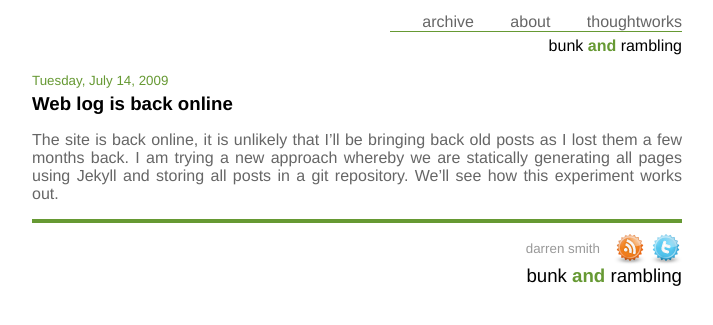
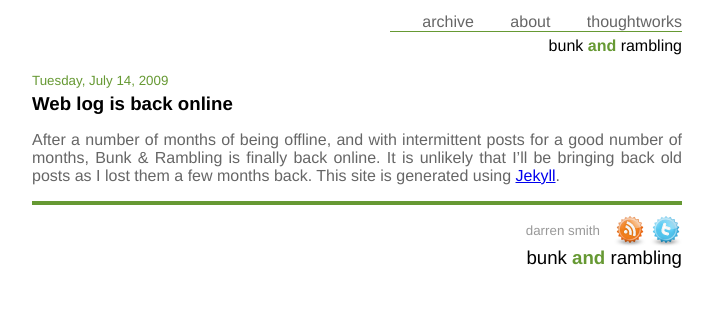
Before and after one commit to drnsmth/bunkandrambling.com, a Jekyll site: the page built from _posts/2009-07-14-web-log-back-online.markdown, in a window 1280 px wide. Shown: the top 325 px of the page, without its empty margins (283-996 px from the left). Built offline with Jekyll 4.4.1, drawn with Linux system fonts in a browser that asks for light colours; Markdown is read by kramdown in place of the engine named in the settings.

Commit message:
fixed layout problem and reworded first post

```diff
--- a/_layouts/post.html
+++ b/_layouts/post.html
@@ -25,7 +25,7 @@
       <h1 class="publication-date">{{ page.date | date: "%A, %B %d, %Y" }}</h1>
       <h1>{{ page.title }}</h1>
       <div>
-	{{ page.content }}
+	{{ content }}
       </div>
     </div>
   </div>
--- a/_posts/2009-07-14-web-log-back-online.markdown
+++ b/_posts/2009-07-14-web-log-back-online.markdown
@@ -2,5 +2,6 @@
 title: Web log is back online
 layout: post
 ---
+After a number of months of being offline, and with intermittent posts for a good number of months, Bunk & Rambling is finally back online. It is unlikely that I'll be bringing back old posts as I lost them a few months back.  This site is generated using [Jekyll] [1].
 
-The site is back online, it is unlikely that I'll be bringing back old posts as I lost them a few months back.  I am trying a new approach whereby we are statically generating all pages using Jekyll and storing all posts in a git repository.  We'll see how this experiment works out.
+[1]: http://github.com/mojombo/jekyll/tree/master "Mojombo Jekyll"
```
Also changed, not shown: 1 other file.
